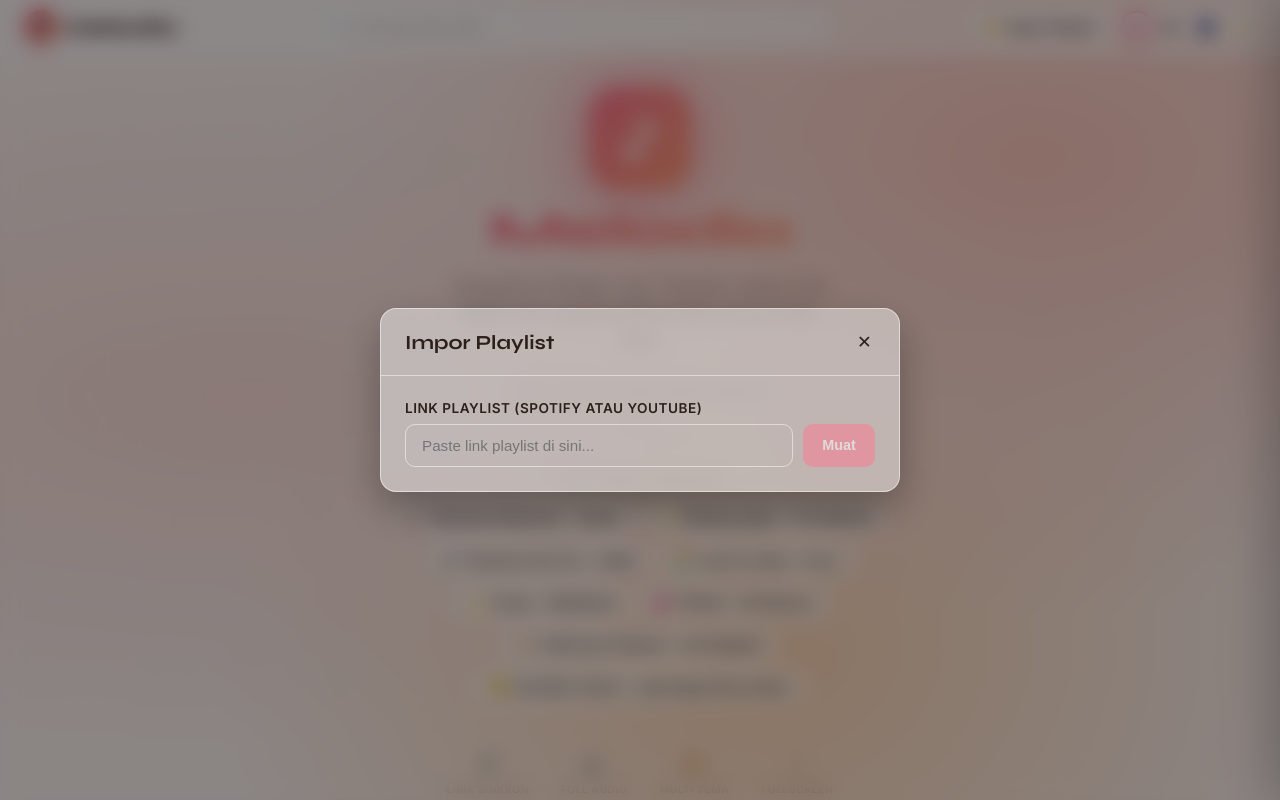
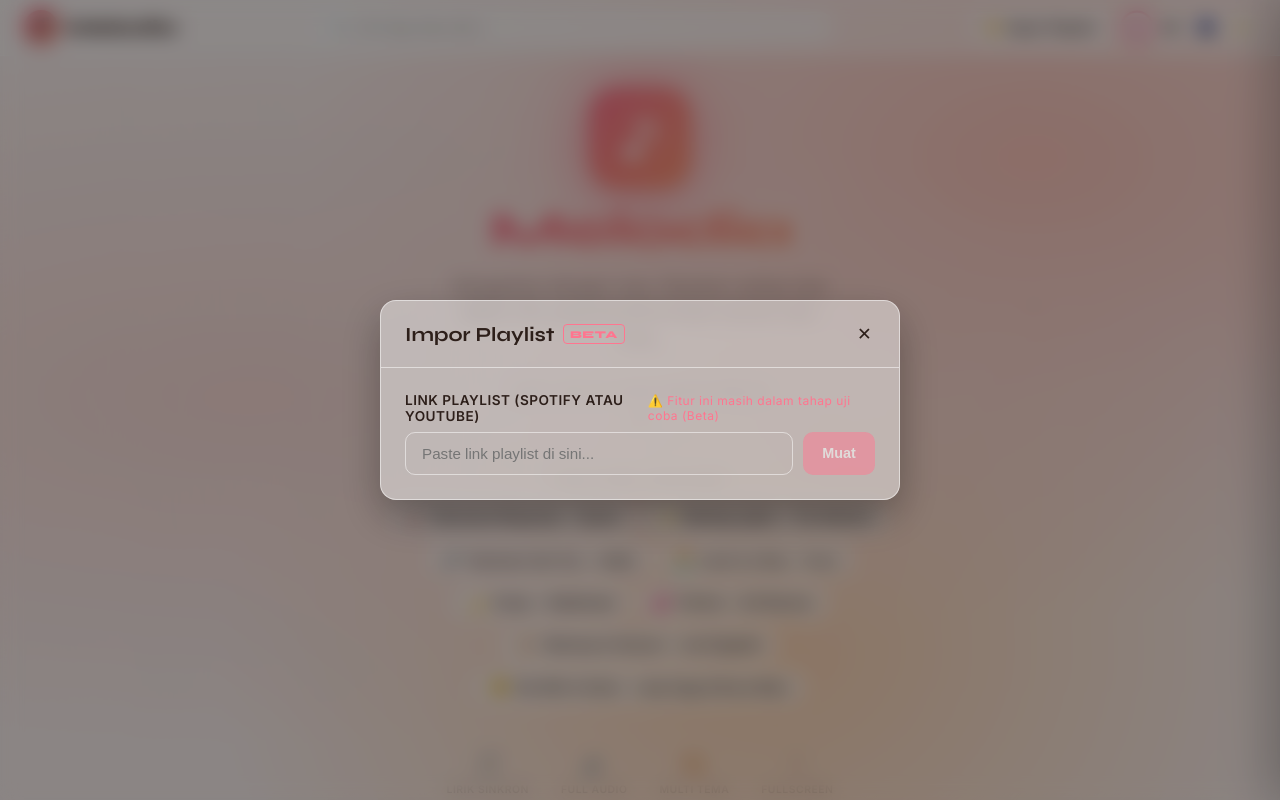
Before and after one commit to ardiansyaht/music, a React (Vite) app: page / in a window 1280 px wide. Both pictures are taken after a click on the button "📂 Impor Playlist". Built offline with nearby package versions, Linux system fonts and the light colour scheme.

Commit message:
docs: update README.md and add BETA warning label to playlist importer

```diff
--- a/src/components/PlaylistModal.jsx
+++ b/src/components/PlaylistModal.jsx
@@ -92,13 +92,26 @@
     <div className="playlist-modal-overlay">
       <div className="playlist-modal">
         <div className="pl-modal-header">
-          <h3>Impor Playlist</h3>
+          <h3 style={{ display: 'flex', alignItems: 'center', gap: '0.5rem' }}>
+            Impor Playlist <span className="pl-beta-badge" style={{
+              fontSize: '0.65rem',
+              fontWeight: '800',
+              padding: '0.15rem 0.4rem',
+              borderRadius: '4px',
+              border: '1px solid var(--accent)',
+              color: 'var(--accent)',
+              letterSpacing: '0.5px'
+            }}>BETA</span>
+          </h3>
           <button className="pl-close-btn" onClick={onClose}>✕</button>
         </div>
 
         <div className="pl-modal-body">
           <div className="pl-input-group">
-            <label>Link Playlist (Spotify atau YouTube)</label>
+            <label style={{ display: 'flex', alignItems: 'center', justifyContent: 'space-between' }}>
+              <span>Link Playlist (Spotify atau YouTube)</span>
+              <span style={{ fontSize: '0.75rem', color: 'var(--accent)', fontWeight: 'normal', textTransform: 'none' }}>⚠️ Fitur ini masih dalam tahap uji coba (Beta)</span>
+            </label>
             <div className="pl-input-row">
               <input
                 type="text"
```
Also changed, not shown: 1 other file (tests, documents, lock files or other folders).
